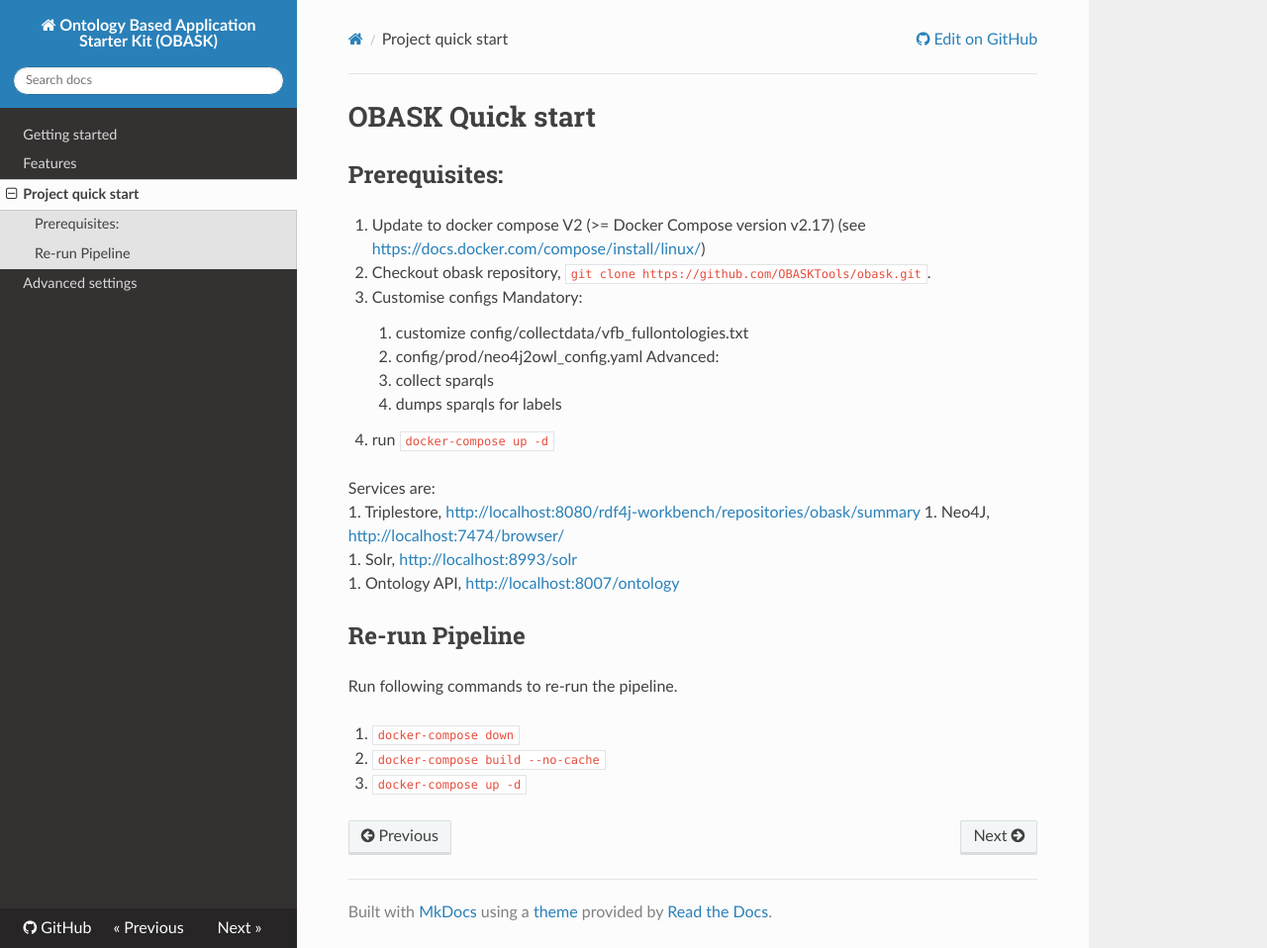
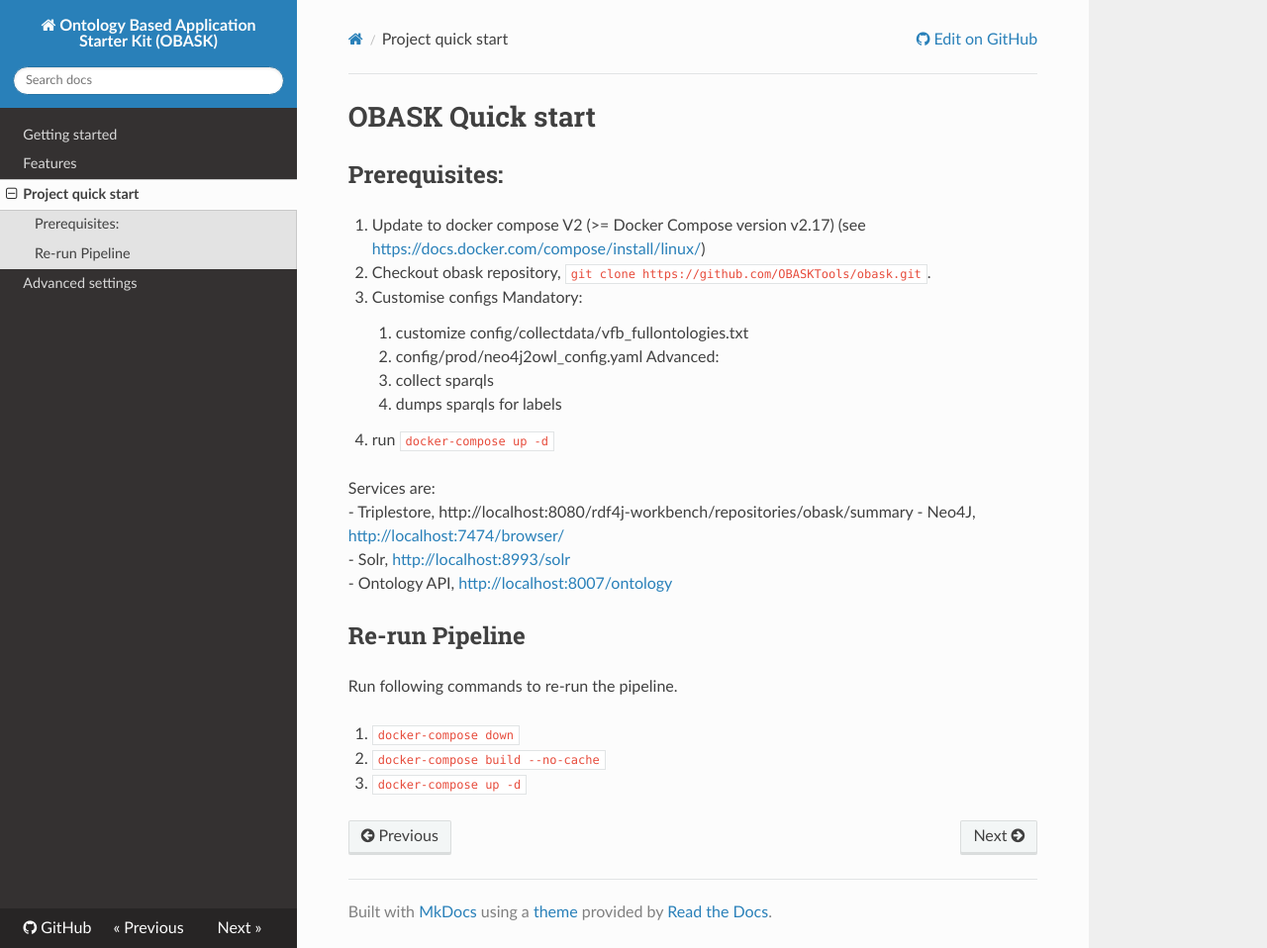
Before and after one commit to OBASKTools/obask, an MkDocs documentation site: the page built from docs/quick_start.md, in a window 1280 px wide and 958 px high. Shown: the whole window at 99% size. Built offline with MkDocs 1.6.1, drawn with Linux system fonts in a browser that asks for light colours; nearby versions of some CDN libraries.

Commit message:
Update quick_start.md

```diff
--- a/docs/quick_start.md
+++ b/docs/quick_start.md
@@ -18,10 +18,10 @@
 3. run `docker-compose up -d`
 
 Services are:
-1. Triplestore, [http://localhost:8080/rdf4j-workbench/repositories/obask/summary](http://localhost:8080/rdf4j-workbench/repositories/obask/summary)
-1. Neo4J, [http://localhost:7474/browser/](http://localhost:7474/browser/)
-1. Solr, [http://localhost:8993/solr](http://localhost:8993/solr)
-1. Ontology API, [http://localhost:8007/ontology](http://localhost:8007/ontology)
+- Triplestore, http://localhost:8080/rdf4j-workbench/repositories/obask/summary
+- Neo4J, [http://localhost:7474/browser/](http://localhost:7474/browser/)
+- Solr, [http://localhost:8993/solr](http://localhost:8993/solr)
+- Ontology API, [http://localhost:8007/ontology](http://localhost:8007/ontology)
 
 
 ## Re-run Pipeline
```
